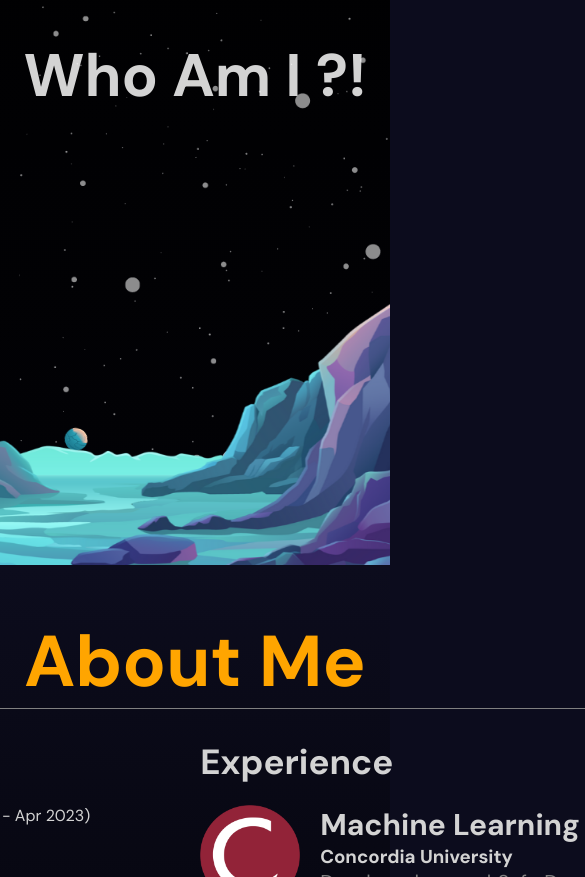
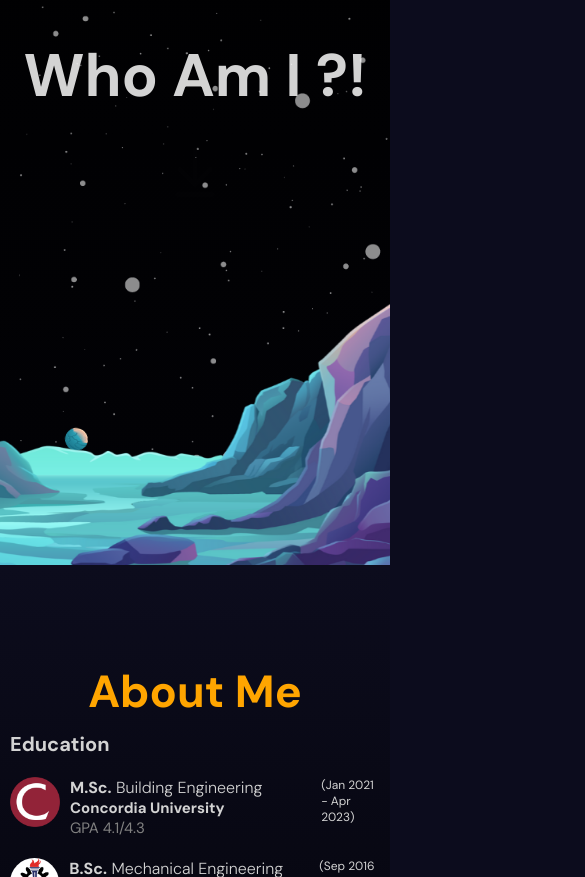
Before and after one commit to Alirezad126/Portfolio, a React (Vite) app: page / in a window 390 px wide. Shown: the part 1123-2000 px from the top of the page, 585 px wide, since content can reach past the window. Built offline with nearby package versions, Linux system fonts and the light colour scheme; a web font is replaced by a local one.

Commit message:
Responsive About

```diff
--- a/src/components/about/About.jsx
+++ b/src/components/about/About.jsx
@@ -51,18 +51,18 @@
 
       <div className="wrapper">
       <motion.div
-        variants={variants}
-        initial="initial"
-        whileInView="animate"
+        // variants={variants}
+        // initial="initial"
+        // whileInView="animate"
         className="textContainer"
       >
         <h1>About Me</h1>
       </motion.div>
 
       <motion.div
-        variants={variants}
-        initial="initial"
-        whileInView="animate"
+        // variants={variants}
+        // initial="initial"
+        // whileInView="animate"
         className="titleContainer"
       >
         <div className="title">
@@ -76,7 +76,7 @@
               <h2>
                 <b>M.Sc.</b> Building Engineering
               </h2>
-              <p>Concordia University</p>
+              <h3>Concordia University</h3>
               <p>GPA 4.1/4.3</p>
             </div>
             <div className="date">(Jan 2021 - Apr 2023)</div>
@@ -84,15 +84,15 @@
 
           <motion.div
             whileHover={{ scale: 1.05 }}
-            className="titleItems"
-            style={{ marginTop: "70px" }}
+            className="titleItems iustItem"
+
           >
             <img id="IUST" src="./IUST.png" alt="IUST Icon" />
             <div className="educationItem">
               <h2>
                 <b>B.Sc.</b> Mechanical Engineering
               </h2>
-              <p>Iran University of Science and Technology</p>
+              <h3>Iran University of Science and Technology</h3>
               <p>GPA 17.5/20</p>
             </div>
             <div className="date">(Sep 2016 - Aug 2020)</div>
@@ -137,7 +137,7 @@
         </div>
       </motion.div>
 
-      <motion.div
+      {/* <motion.div
         variants={variants}
         initial="initial"
         whileInView="animate"
@@ -221,7 +221,6 @@
           <div className="skillTitle">
             <h2>Web Development</h2>
           </div>
-          {/* ReactJS, JavaScript, HTML/CSS/Bootstrap */}
           <div className="skillItems">
             <SkillBar image={<RiReactjsFill />} name={"React"} />
             <SkillBar image={<SiJavascript />} name={"JavaScript"} />
@@ -231,7 +230,7 @@
             <SkillBar image={<SiPostgresql />} name={"PostgreSQL"} />
           </div>
         </motion.div>
-      </motion.div>
+      </motion.div> */}
       </div>
     </motion.div>
   );
--- a/src/components/about/about.scss
+++ b/src/components/about/about.scss
@@ -1,3 +1,5 @@
+@import "../../app.scss";
+
 .about {
   background: linear-gradient(180deg, #0c0c1d, #000000);
   height: 100%;
@@ -12,6 +14,11 @@
     max-width: 1800px;
     justify-content: center;
 
+    @include mobile{
+      max-width: 100%;
+
+    }
+
     .textContainer {
       flex: 1;
       top: 0;
@@ -20,6 +27,12 @@
       color: orange;
       font-size: 48px;
       text-align: center;
+
+      @include mobile{
+      flex: 0.2;
+      padding-top: 20px;
+      font-size: 30px;
+      }
     }
 
     .titleContainer {
@@ -32,6 +45,14 @@
       z-index: 2;
       border-radius: 30px;
       border: 0.5px solid gray;
+
+      @include mobile{
+        width: 100%;
+        flex: unset;
+        flex-direction: column;
+        gap: 15px;
+        border: unset
+      }
       //
 
       .title {
@@ -40,7 +61,20 @@
         gap: 20px;
         align-items: left;
         padding: 30px;
-        border-radius: 50px;
+
+        @include mobile{
+          padding-bottom: 0px;
+          padding-top: 10px;
+          padding-left: 10px;
+          padding-right: 10px;
+        }
+
+        .iustItem{
+          margin-top: 70px;
+          @include mobile{
+            margin-top: 0;
+          }
+        }
 
         .Icon {
           width: 70px;
@@ -52,6 +86,10 @@
           align-items: center;
           font-size: 35px;
           font-weight: 100;
+
+          @include mobile{
+            font-size: 20px;
+          }
         }
 
         .titleItems {
@@ -61,18 +99,39 @@
           align-items: flex-start;
           gap: 20px;
 
+
+          @include mobile{
+
+            gap: 10px;
+          }
+
           .educationItem {
             display: flex;
             flex-direction: column;
+            width: 500px;
           }
 
           .date {
             margin-left: auto;
+            @include mobile{
+              font-size: 12px;
+              width: fit-content;
+            }
           }
 
           h2 {
             font-size: 30px;
             font-weight: 300;
+
+            @include mobile{
+              font-size: 16px;
+            }
+          }
+
+          h3{
+            @include mobile{
+              font-size: 15px;
+            }
           }
 
           p {
@@ -80,17 +139,31 @@
             max-width: 500px;
             text-align: justify;
             color: gray;
+
+            @include mobile{
+              font-size: 15px;
+              text-align: unset;
+
+            }
           }
 
           img {
             width: 100px;
             height: 100px;
+
+            @include mobile{
+              width: 50px;
+              height: 50px;
+            }
           }
 
           #IUST {
             background-color: white;
             border-radius: 50px;
+
           }
+
+
         }
       }
     }
```
